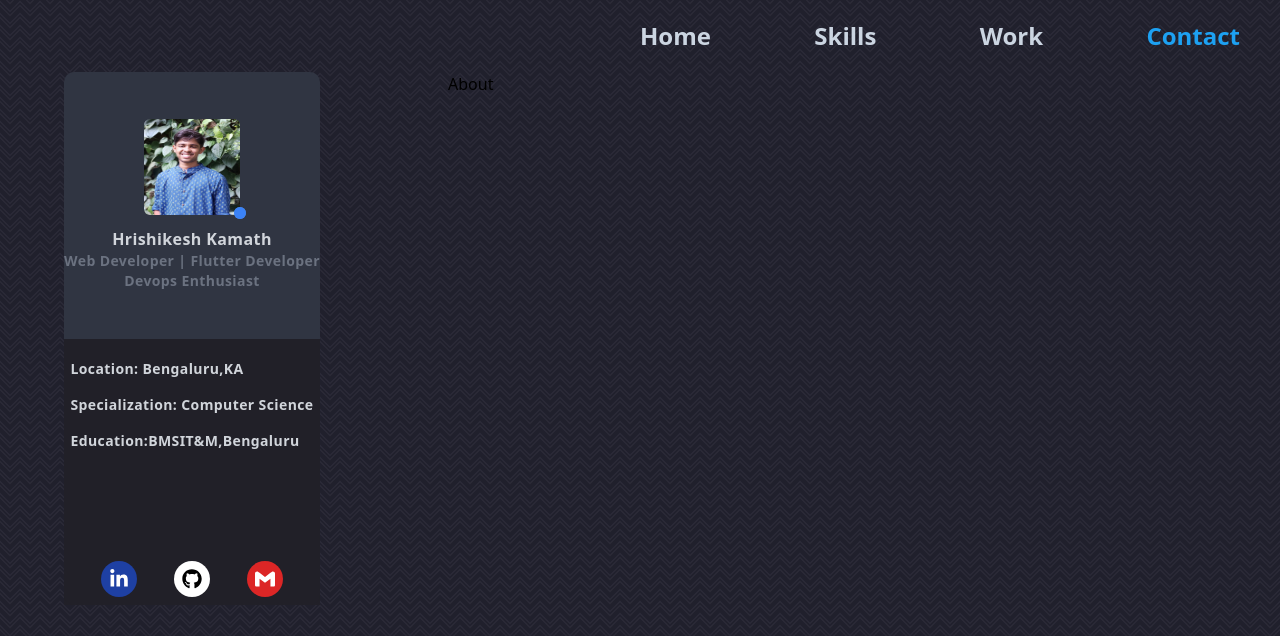
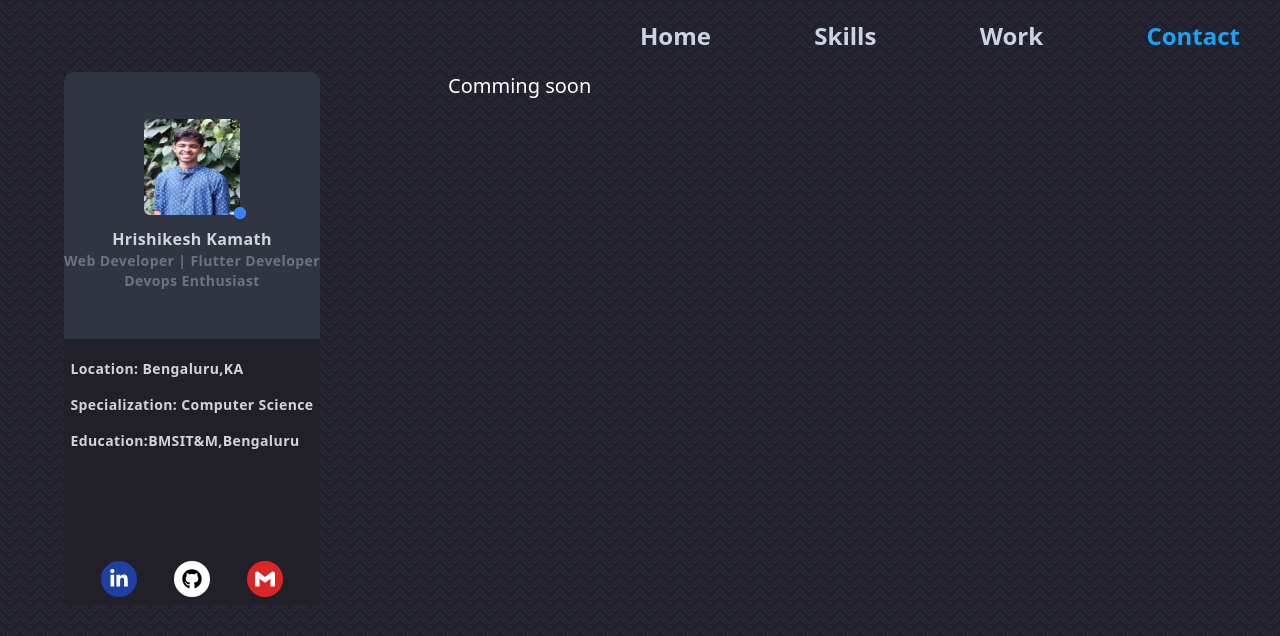
Before and after one commit to hrishi-19/myPortfolio, a React (Create React App) app: page /contact in a window 1280 px wide. Shown: the top 636 px of the page. Built offline with nearby package versions, Linux system fonts and the light colour scheme.

Commit message:
crub msg

```diff
--- a/src/components/contact.js
+++ b/src/components/contact.js
@@ -3,7 +3,7 @@ import React from "react";
 function Contact(){
     return(
         <div className=" home w-3/5 h-5/6 overflow-auto">
-        <h1>About</h1>
+        <h1 className="text-white text-xl">Comming soon</h1>
         </div>
     )
 }
```
